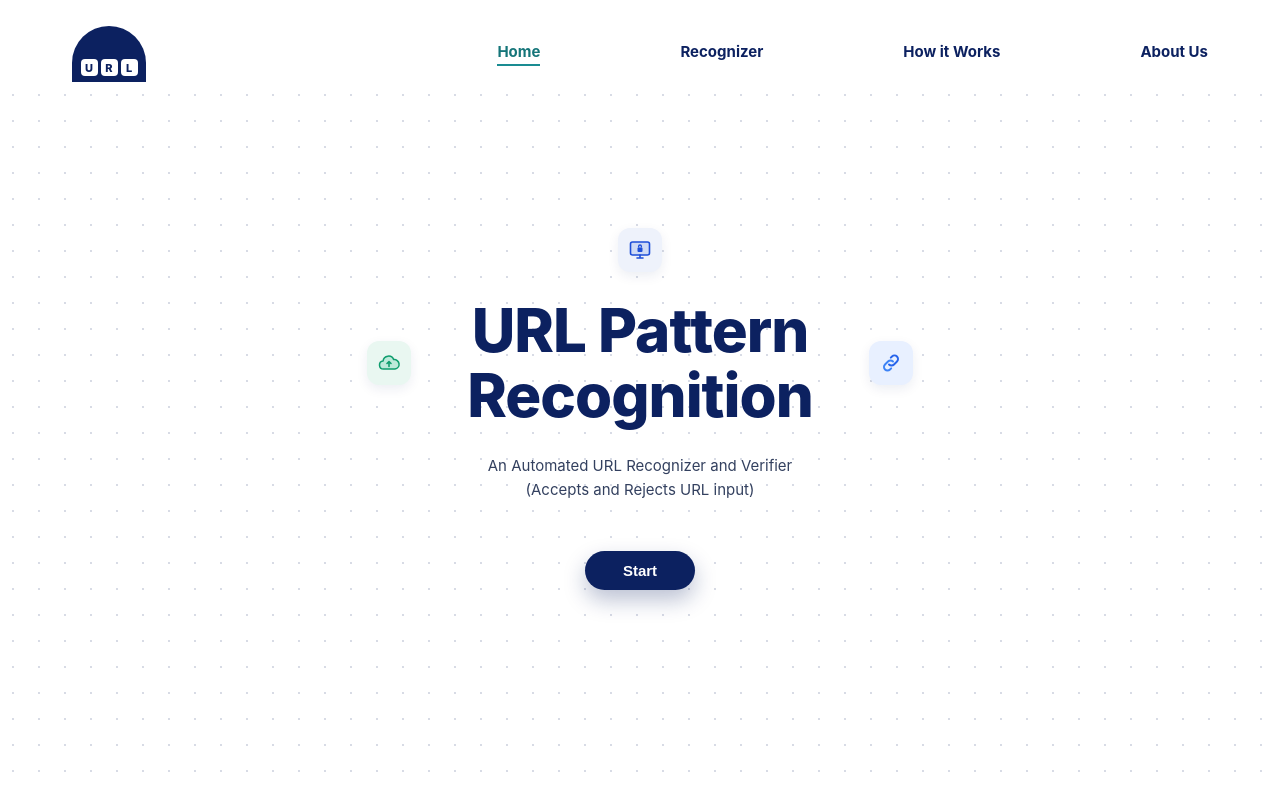
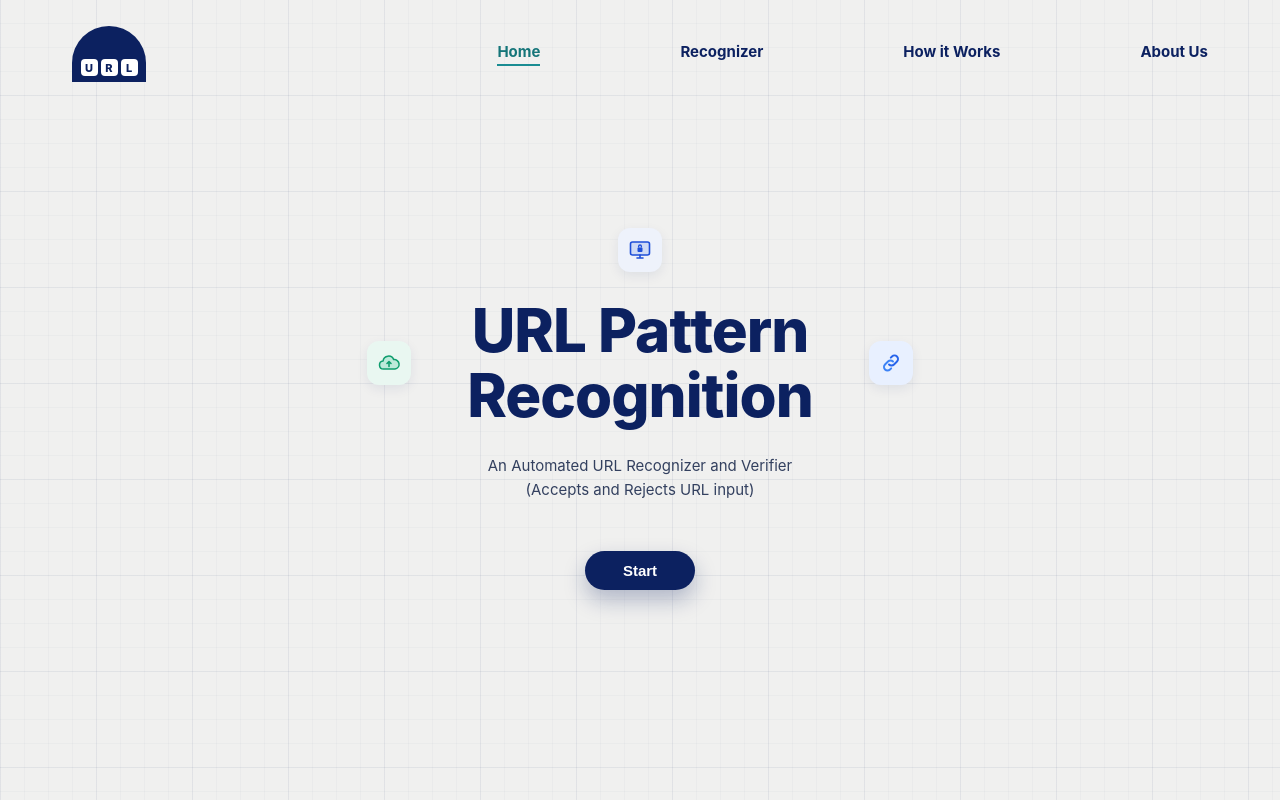
Before and after one commit to seavens3nt/url-pattern-recognition, a React (Vite) app in the folder frontend/: page / in a window 1280 px wide. Shown: the top 800 px of the page. Built offline with nearby package versions, Linux system fonts and the light colour scheme.

Commit message:
Match Home background to shared page theme

```diff
--- a/frontend/src/App.jsx
+++ b/frontend/src/App.jsx
@@ -54,7 +54,7 @@ export default function App() {
   }
 
   return (
-    <Layout current="home" plain>
+    <Layout current="home">
       <HomePage onStart={() => navigate('recognizer')} />
     </Layout>
   );
--- a/frontend/src/ui/HeaderFooter.jsx
+++ b/frontend/src/ui/HeaderFooter.jsx
@@ -89,9 +89,9 @@ export function Footer({ current = "home" }) {
   );
 }
 
-export default function Layout({ current, plain = false, children }) {
+export default function Layout({ current, children }) {
   return (
-    <div className={`upr-page flex min-h-svh flex-col text-[var(--upr-navy)]${plain ? " home-page" : ""}`}>
+    <div className="upr-page flex min-h-svh flex-col text-[var(--upr-navy)]">
       <Navbar current={current} />
       {children}
       <Footer current={current} />
--- a/frontend/src/ui/HomePage.jsx
+++ b/frontend/src/ui/HomePage.jsx
@@ -202,7 +202,7 @@ export default function HomePage({ onStart }) {
     <>
 
       {/* ---------- HERO ---------- */}
-      <section className="home-hero relative flex min-h-[calc(100svh-var(--upr-header-h))] flex-col items-center justify-center bg-white px-6 pt-10 pb-[90px] text-center" id="section-home">
+      <section className="home-hero relative flex min-h-[calc(100svh-var(--upr-header-h))] flex-col items-center justify-center px-6 pt-10 pb-[90px] text-center" id="section-home">
         <Badge tone="blue" className="home-badge--hero">
           <IconMonitorLock />
         </Badge>
--- a/frontend/src/ui/styles/home.css
+++ b/frontend/src/ui/styles/home.css
@@ -1,9 +1,4 @@
 @layer components {
-.home-page {
-  background-image: none;
-  background-color: var(--upr-white);
-}
-
 /* ---------- Icon badges ---------- */
 .home-badge {
   display: inline-grid;
@@ -46,9 +41,6 @@
   justify-content: center;
   padding: 40px 24px 90px;
   text-align: center;
-  background-color: var(--upr-white);
-  background-image: radial-gradient(rgba(12, 33, 96, 0.16) 1.2px, transparent 1.2px);
-  background-size: 26px 26px;
 }
 
 .home-hero__headline {
```
